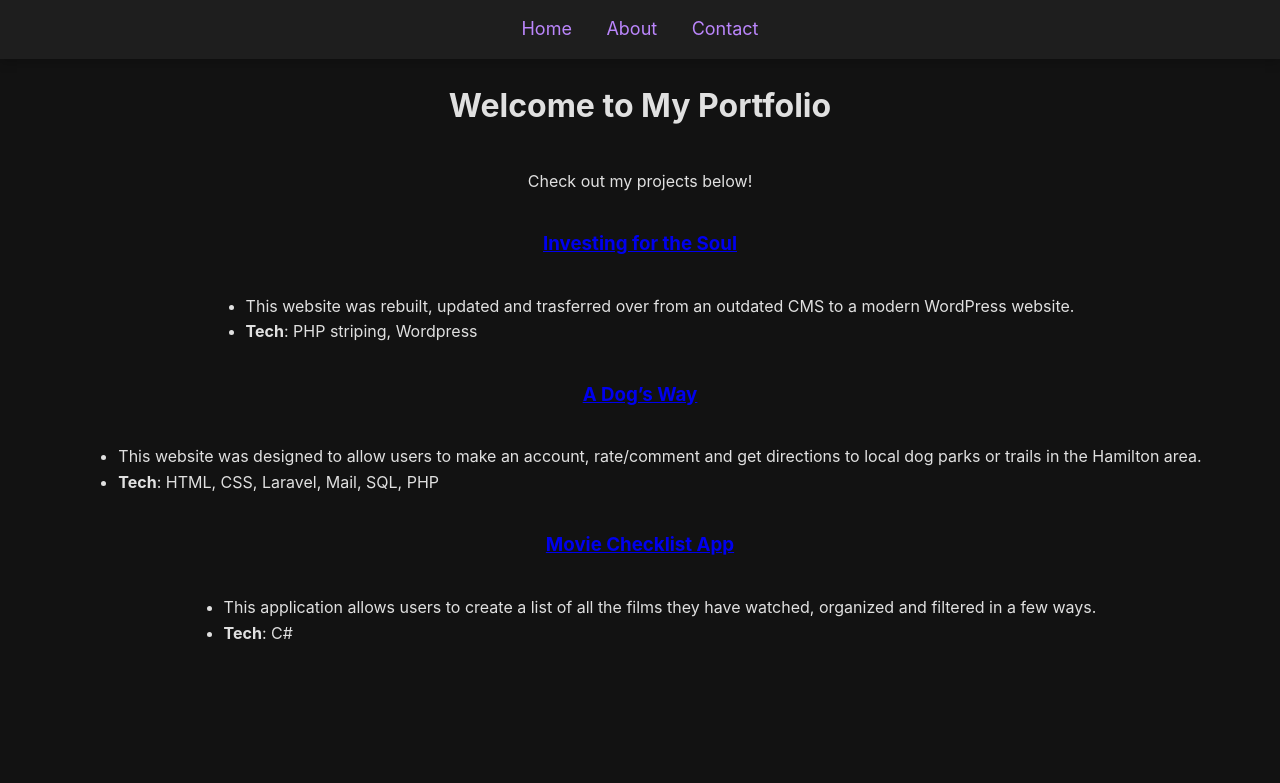
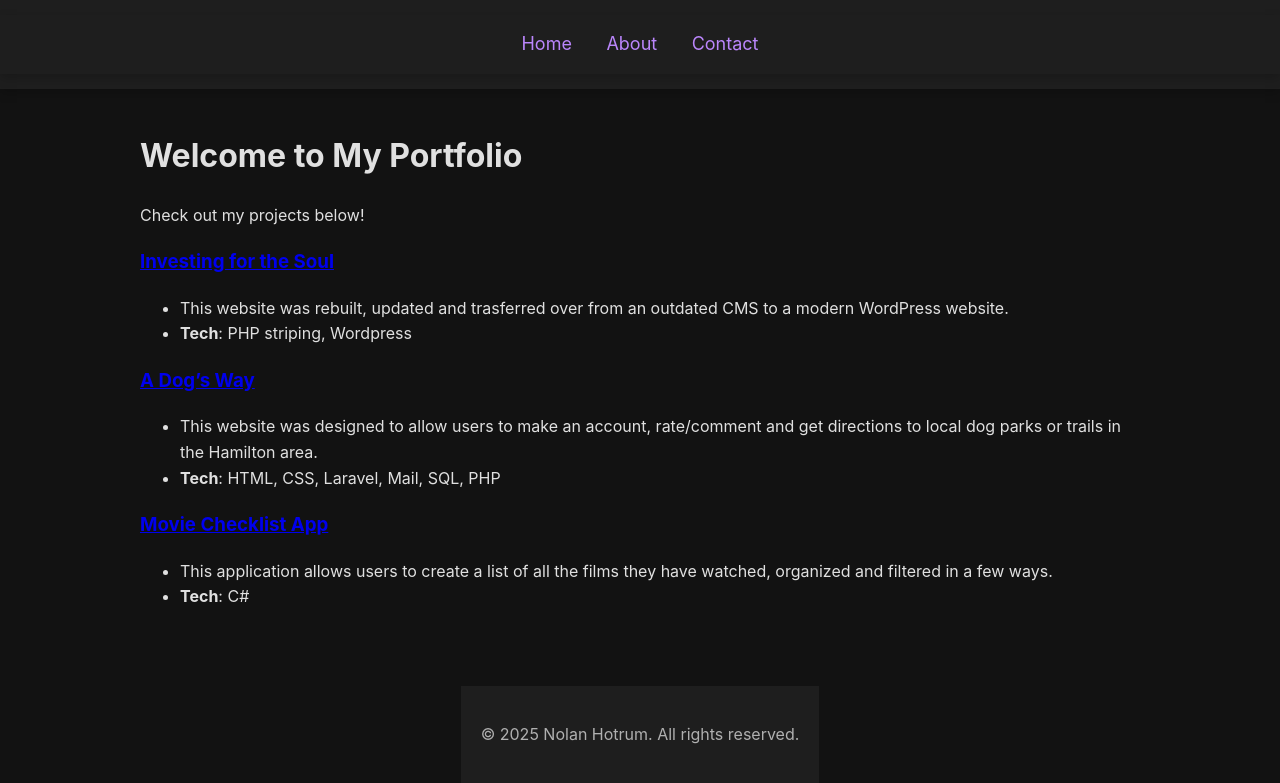
Before and after one commit to nolanhotrum/nolanhotrum.github.io, a Jekyll site: the page built from index.md, in a window 1280 px wide. Shown: the top 783 px of the page. Built offline with Jekyll 4.4.1, drawn with Linux system fonts in a browser that asks for light colours.

Commit message:
Update default.html
Updating styles.

```diff
--- a/_layouts/default.html
+++ b/_layouts/default.html
@@ -1,11 +1,22 @@
 <!DOCTYPE html>
-<html>
+<html lang="en">
 <head>
+  <meta charset="UTF-8">
+  <meta name="viewport" content="width=device-width, initial-scale=1.0">
   <title>{{ site.title }} | {{ page.title }}</title>
   <link rel="stylesheet" href="/assets/css/styles.css">
 </head>
 <body>
-  {% include header.html %}
-  {{ content }}
+  <nav>
+    {% include header.html %}
+  </nav>
+
+  <main class="container">
+    {{ content }}
+  </main>
+
+  <footer>
+    <p>&copy; {{ site.time | date: '%Y' }} {{ site.title }}. All rights reserved.</p>
+  </footer>
 </body>
 </html>
```
